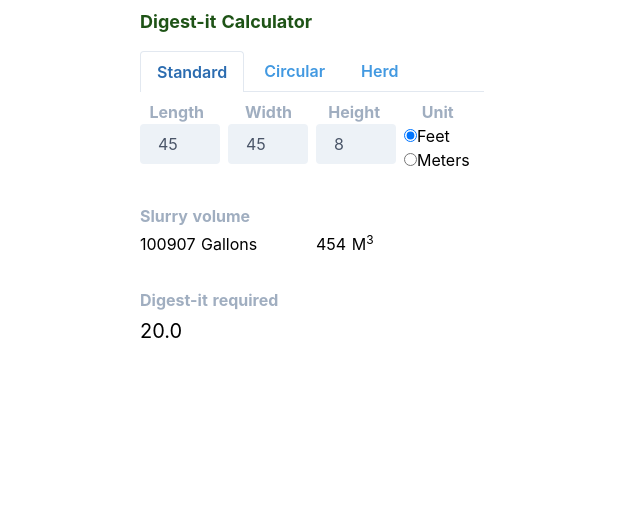
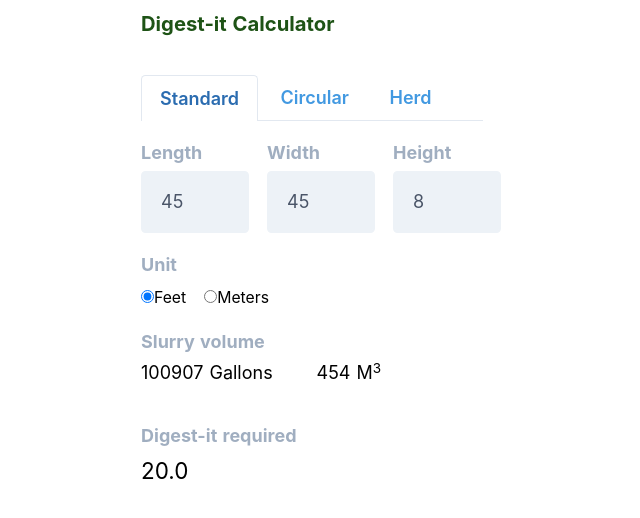
Before and after one commit to andyxmas/digest-it-calculator, a Nuxt app: page / in a window 1280 px wide. Shown: the top 518 px of the page, without its empty margins (328-968 px from the left). Built offline with nearby package versions, Linux system fonts and the light colour scheme.

Commit message:
tidy presetation. will it auto update?

```diff
--- a/layouts/default.vue
+++ b/layouts/default.vue
@@ -15,7 +15,7 @@
     'Helvetica Neue',
     Arial,
     sans-serif;
-  font-size: 16px;
+  font-size: 18px;
   word-spacing: 1px;
   -ms-text-size-adjust: 100%;
   -webkit-text-size-adjust: 100%;
@@ -31,32 +31,4 @@
   margin: 0;
 }
 
-.button--green {
-  display: inline-block;
-  border-radius: 4px;
-  border: 1px solid #3b8070;
-  color: #3b8070;
-  text-decoration: none;
-  padding: 10px 30px;
-}
-
-.button--green:hover {
-  color: #fff;
-  background-color: #3b8070;
-}
-
-.button--grey {
-  display: inline-block;
-  border-radius: 4px;
-  border: 1px solid #35495e;
-  color: #35495e;
-  text-decoration: none;
-  padding: 10px 30px;
-  margin-left: 15px;
-}
-
-.button--grey:hover {
-  color: #fff;
-  background-color: #35495e;
-}
 </style>
--- a/pages/index.vue
+++ b/pages/index.vue
@@ -1,27 +1,46 @@
 <template>
   <div class="container p-2">
-    <h1 class="mb-4 text-lg font-bold">Digest-it Calculator</h1>
+    <h1 class="mb-8 text-lg font-bold">Digest-it Calculator</h1>
 
-    <ul class="flex border-b mb-2">
-      <li :class="{'-mb-px': tab == 'standard'}" class="mr-1">
-        <a :class="{'border-l border-t border-r rounded-t  text-blue-700': tab == 'standard'}" class="bg-white inline-block py-2 px-4 text-blue-500 font-semibold" href="#" @click="setTab('standard')">Standard</a>
+    <ul class="flex border-b mb-4">
+      <li :class="{ '-mb-px': tab == 'standard' }" class="mr-1">
+        <a
+          :class="{
+            'border-l border-t border-r rounded-t  text-blue-700':
+              tab == 'standard',
+          }"
+          class="bg-white inline-block py-2 px-4 text-blue-500 font-semibold"
+          href="#"
+          @click="setTab('standard')"
+          >Standard</a
+        >
       </li>
-      <li :class="{'-mb-px': tab == 'circular'}" class="mr-1">
-        <a :class="{'border-l border-t border-r rounded-t': tab == 'circular'}" class="bg-white inline-block py-2 px-4 text-blue-500 hover:text-blue-800 font-semibold" href="#" @click="setTab('circular')">Circular</a>
+      <li :class="{ '-mb-px': tab == 'circular' }" class="mr-1">
+        <a
+          :class="{ 'border-l border-t border-r rounded-t': tab == 'circular' }"
+          class="bg-white inline-block py-2 px-4 text-blue-500 hover:text-blue-800 font-semibold"
+          href="#"
+          @click="setTab('circular')"
+          >Circular</a
+        >
       </li>
-      <li :class="{'-mb-px': tab == 'herd'}" class="mr-1">
-        <a :class="{'border-l border-t border-r rounded-t': tab == 'herd'}" class="bg-white inline-block py-2 px-4 text-blue-500 hover:text-blue-800 font-semibold" href="#" @click="setTab('herd')">Herd</a>
+      <li :class="{ '-mb-px': tab == 'herd' }" class="mr-1">
+        <a
+          :class="{ 'border-l border-t border-r rounded-t': tab == 'herd' }"
+          class="bg-white inline-block py-2 px-4 text-blue-500 hover:text-blue-800 font-semibold"
+          href="#"
+          @click="setTab('herd')"
+          >Herd</a
+        >
       </li>
     </ul>
 
-
-
     <div v-if="tab != 'herd'">
-      <div class="flex space-x-2">
+      <div class="flex space-x-4 w-full mb-4">
         <div v-if="tab == 'standard'">
           <label
             for="length"
-            class="block text-gray-500 font-bold md:text-right mb-1 md:mb-0 pr-4"
+            class="block text-gray-500 font-bold mb-1 pr-4"
           >
             Length
           </label>
@@ -30,13 +49,13 @@
             inputmode="numeric"
             name="length"
             v-model="length"
-            class="bg-gray-200 appearance-none border-2 border-gray-200 rounded py-2 px-4 text-gray-700 leading-tight focus:outline-none focus:bg-white focus:border-purple-500 w-20"
+            class="bg-gray-200 appearance-none border-2 border-gray-200 rounded p-4 text-gray-700 leading-tight focus:outline-none focus:bg-white focus:border-purple-500 w-24"
           />
         </div>
         <div v-if="tab == 'standard'">
           <label
             for="width"
-            class="block text-gray-500 font-bold md:text-right mb-1 md:mb-0 pr-4"
+            class="block text-gray-500 font-bold mb-1 pr-4"
           >
             Width
           </label>
@@ -45,13 +64,13 @@
             inputmode="numeric"
             name="width"
             v-model="width"
-            class="bg-gray-200 appearance-none border-2 border-gray-200 rounded py-2 px-4 text-gray-700 leading-tight focus:outline-none focus:bg-white focus:border-purple-500 w-20"
+            class="bg-gray-200 appearance-none border-2 border-gray-200 rounded p-4 text-gray-700 leading-tight focus:outline-none focus:bg-white focus:border-purple-500 w-24"
           />
         </div>
         <div v-if="tab == 'circular'">
           <label
             for="diameter"
-            class="block text-gray-500 font-bold md:text-right mb-1 md:mb-0 pr-4"
+            class="block text-gray-500 font-bold mb-1 pr-4"
           >
             Diameter
           </label>
@@ -60,13 +79,13 @@
             inputmode="numeric"
             name="diameter"
             v-model="diameter"
-            class="bg-gray-200 appearance-none border-2 border-gray-200 rounded py-2 px-4 text-gray-700 leading-tight focus:outline-none focus:bg-white focus:border-purple-500 w-20"
+            class="bg-gray-200 appearance-none border-2 border-gray-200 rounded p-4 text-gray-700 leading-tight focus:outline-none focus:bg-white focus:border-purple-500 w-24"
           />
         </div>
         <div>
           <label
             for="height"
-            class="block text-gray-500 font-bold md:text-right mb-1 md:mb-0 pr-4"
+            class="block text-gray-500 font-bold mb-1 pr-4"
           >
             Height
           </label>
@@ -75,40 +94,45 @@
             inputmode="numeric"
             name="height"
             v-model="height"
-            class="bg-gray-200 appearance-none border-2 border-gray-200 rounded py-2 px-4 text-gray-700 leading-tight focus:outline-none focus:bg-white focus:border-purple-500 w-20"
+            class="bg-gray-200 appearance-none border-2 border-gray-200 rounded p-4 text-gray-700 leading-tight focus:outline-none focus:bg-white focus:border-purple-500 w-24"
           />
         </div>
 
-      <div>
-
-        <label class="block text-gray-500 font-bold md:text-right mb-1 md:mb-0 pr-4" for="unit">Unit</label>
-        <div class="w-full">
-          <input type="radio" value="ft" name="unit" v-model="unit" />
-          <label for="ft">Feet</label>
-        </div>
-
-        <div class="w-full">
-          <input type="radio" value="m" name="unit" v-model="unit" />
-          <label for="m">Meters</label>
-        </div>
-
+        <div></div>
       </div>
 
+      <div class="w-full mb-4">
+        <label
+          class="block text-gray-500 font-bold mb-1 pr-4"
+          for="unit"
+          >Unit</label
+        >
+        <div class="flex space-x-4">
+          <div>
+            <input type="radio" value="ft" name="unit" v-model="unit" />
+            <label class="text-sm" for="ft">Feet</label>
+          </div>
+
+          <div>
+            <input type="radio" value="m" name="unit" v-model="unit" />
+            <label class="text-sm" for="m">Meters</label>
+          </div>
+        </div>
       </div>
 
+      <h2 class="block text-gray-500 font-bold mb-1 pr-4">
+        Slurry volume
+      </h2>
+      <div class="flex space-x-2">
+        <p class="w-full">{{ gallons | dp }} Gallons</p>
+        <p class="w-full">{{ m3 | dp }} M<sup>3</sup></p>
+      </div>
 
-<h2 class="block text-gray-500 font-bold mb-1 pr-4 mt-8">Slurry volume</h2>
-<div class="flex space-x-2">
-
-
-    <p class="w-full">{{ gallons| dp }} Gallons</p>
-    <p class="w-full">{{ m3 | dp }} M<sup>3</sup></p>
-
-</div>
-
-<h2 class="block text-gray-500 font-bold mb-1 pr-4 mt-8">Digest-it required</h2>
-<p class="text-xl font-">{{ required }} </p>
-  </div>
+      <h2 class="block text-gray-500 font-bold mb-1 pr-4 mt-8">
+        Digest-it required
+      </h2>
+      <p class="text-xl font-">{{ required }}</p>
+    </div>
   </div>
 </template>
 
@@ -123,40 +147,46 @@
       diameter: 10,
       unit: 'ft',
       per_m_divisor: 22.73,
-      ft_to_m: 0.3048
+      ft_to_m: 0.3048,
     }
   },
   methods: {
-    setTab: function(tab) {
+    setTab: function (tab) {
       this.tab = tab
-    }
+    },
   },
   computed: {
-    gallons: function() {
-      if(this.tab == 'standard') {
+    gallons: function () {
+      if (this.tab == 'standard') {
         if (this.unit == 'm') {
-          return (this.length * this.width * this.height) * 219.969
+          return this.length * this.width * this.height * 219.969
         } else if (this.unit == 'ft') {
-          return ( (this.length * this.ft_to_m) * (this.width * this.ft_to_m)  * (this.height * this.ft_to_m) ) * 219.969
+          return (
+            this.length *
+            this.ft_to_m *
+            (this.width * this.ft_to_m) *
+            (this.height * this.ft_to_m) *
+            219.969
+          )
         }
-      }
-      else if(this.tab='circular') {
+      } else if ((this.tab = 'circular')) {
         return this.m3 * 219.9692
       }
-
     },
     m3: function () {
-      if(this.tab == 'standard') {
-        return this.gallons/1000 * 4.5
-      } else if(this.tab='circular') {
+      if (this.tab == 'standard') {
+        return (this.gallons / 1000) * 4.5
+      } else if ((this.tab = 'circular')) {
         // =IF(M18="m",(((3.14159265359*(E18/2)^2)*I18)),((((E18/2)*0.3048)^2)*3.14159265359)*(I18*0.3048))
         if (this.unit == 'm') {
-          return 3.14159265359 * ((this.diameter / 2) **2) * this.height
+          return 3.14159265359 * (this.diameter / 2) ** 2 * this.height
+        } else if (this.unit == 'ft') {
+          return (
+            3.14159265359 *
+            ((this.diameter / 2) * 0.3048) ** 2 *
+            (this.height * 0.3048)
+          )
         }
-        else if(this.unit == 'ft') {
-          return 3.14159265359 * ((this.diameter / 2 * 0.3048) **2) * (this.height * 0.3048)
-        }
-
       }
     },
     required: function () {
@@ -165,15 +195,14 @@
     },
   },
   filters: {
-  dp: function (number) {
-    return number.toFixed(0)
-  }
-}
+    dp: function (number) {
+      return number.toFixed(0)
+    },
+  },
 }
 </script>
 
 <style>
-
 .container {
   max-width: 360px;
   margin: 0 auto;
```
